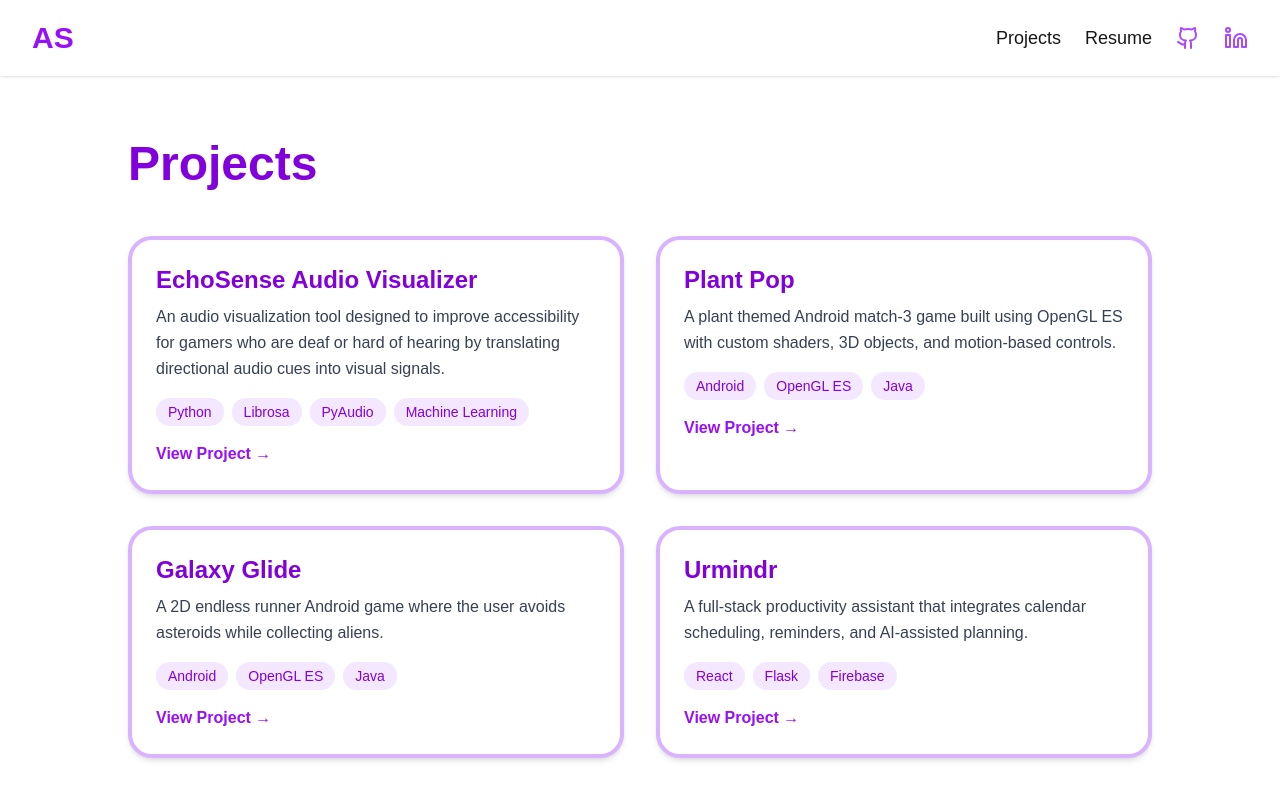
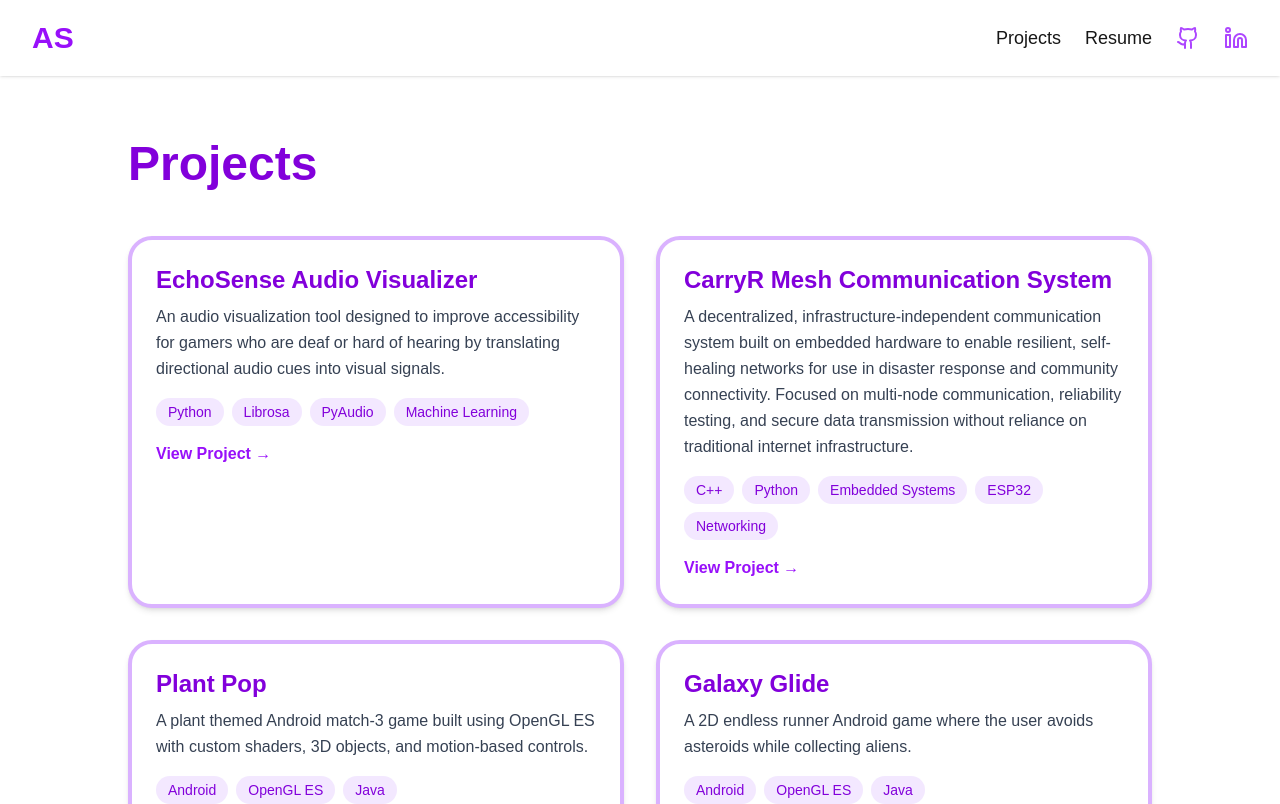
Before and after one commit to annas2727/Portfolio, a Next.js app: page /projects in a window 1280 px wide. Shown: the top 804 px of the page. Built offline with nearby package versions, Linux system fonts and the light colour scheme.

Commit message:
Updated projects

```diff
--- a/app/projects/page.tsx
+++ b/app/projects/page.tsx
@@ -23,6 +23,13 @@ export default function ProjectsPage() {
             link="https://github.com/annas2727/wicse-shadowing"
           />
 
+        <ProjectCard
+          title="CarryR Mesh Communication System"
+          description="A decentralized, infrastructure-independent communication system built on embedded hardware to enable resilient, self-healing networks for use in disaster response and community connectivity. Focused on multi-node communication, reliability testing, and secure data transmission without reliance on traditional internet infrastructure."
+          tech={["C++", "Python", "Embedded Systems", "ESP32", "Networking"]}
+          link="https://github.com/LunaVoid/SeniorProjectTLO"
+        />
+
           <ProjectCard
             title="Plant Pop"
             description="A plant themed Android match-3 game built using OpenGL ES with custom shaders, 3D objects, and motion-based controls."
@@ -42,6 +49,7 @@ export default function ProjectsPage() {
             description="A full-stack productivity assistant that integrates calendar scheduling, reminders, and AI-assisted planning."
             tech={["React", "Flask", "Firebase"]}
             link="https://github.com/LunaVoid/UrMindr"
+
           />
         </div>
       </div>
```
